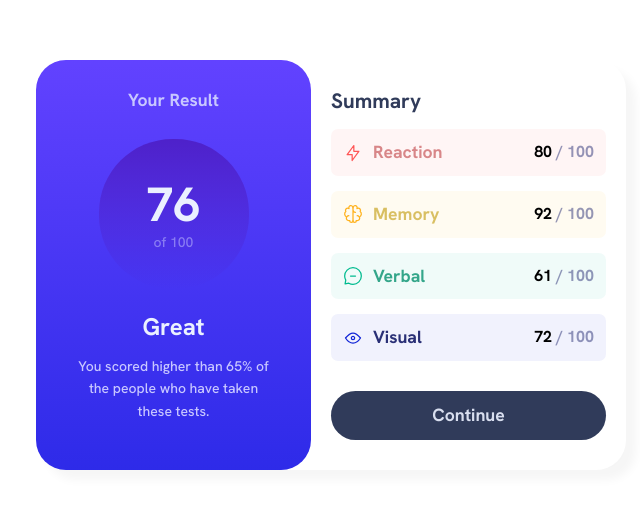
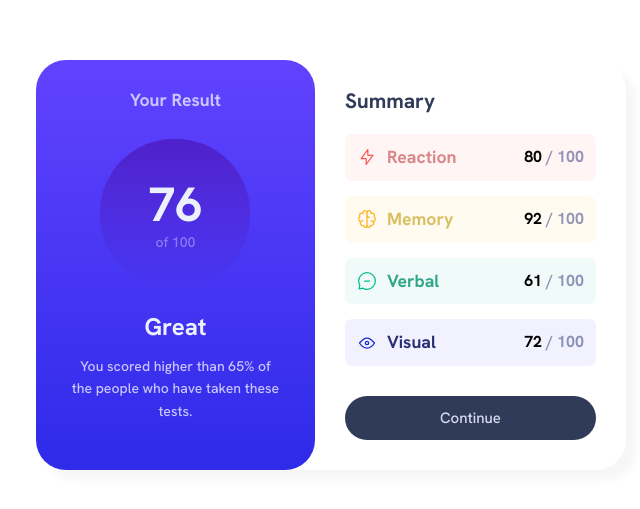
Before and after one commit to Isekku/Result-summary-component, a plain HTML site: page index.html in a window 1280 px wide. Shown: the part 135-644 px from the top of the page, without its empty margins (309-949 px from the left). Drawn offline with Linux system fonts and the light colour scheme.

Commit message:
Correction d'alignement

```diff
--- a/index.css
+++ b/index.css
@@ -126,9 +126,9 @@ body{
 /* Evaluation side */
 
 #centeredContainer{
-    flex: 1;
+    flex: 0.9;
     display: flex;
-    padding: 30px 20px;
+    padding: 30px;
 }
 
 .subEvaluation{
@@ -151,7 +151,7 @@ body{
 }
 
 #summaryTitle{
-    flex: 4;
+    flex: 5;
     font-family: 'HankenGrotesk';
     font-weight: bold;
     font-size: 1.3em;
@@ -221,9 +221,9 @@ body{
     flex: 5;
     background-color: hsl(224, 30%, 27%);
     color: hsla(221, 100%, 96%, 0.9);
-    font-size: 1.1em;
+    font-size: 15px;
     font-family: 'HankenGrotesk';
-    font-weight: bold;
+    font-weight: 500;
     border-radius: 30px;
     align-items: center;
     justify-content: center;
```
